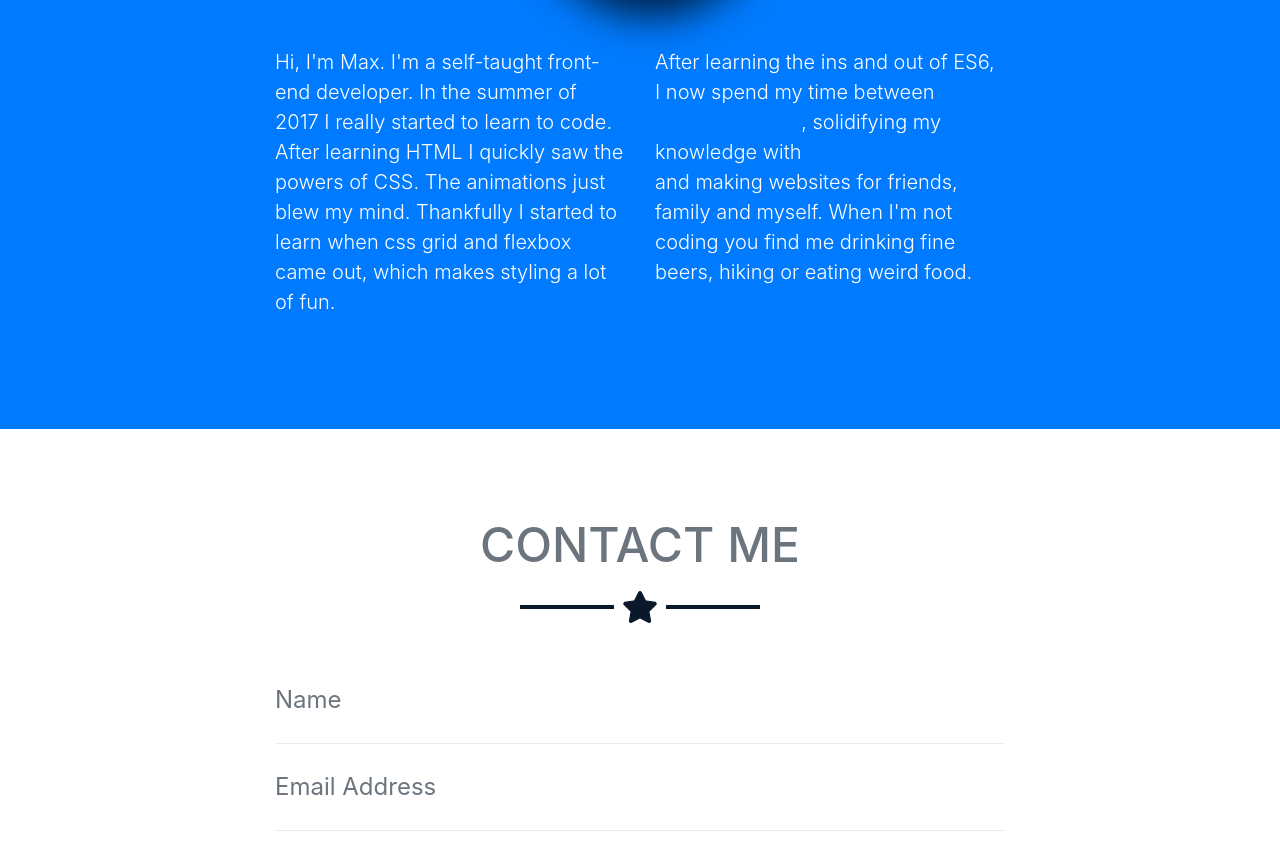
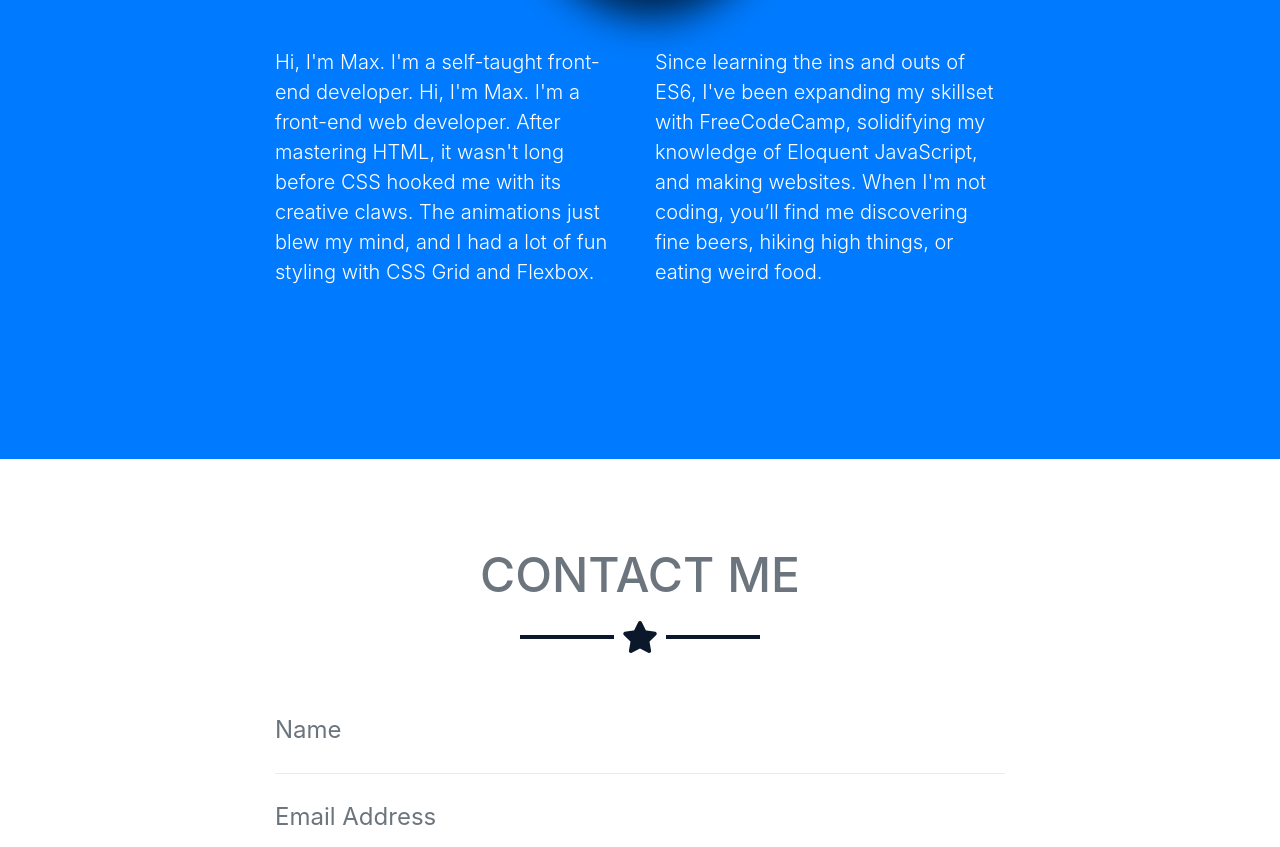
Before and after one commit to KapiteinKattenkwaad/startbootstrap-freelancer-gh-pages, a website with bundled scripts: page index.html in a window 1280 px wide. Shown: the part 2218-3065 px from the top of the page. Built offline with nearby package versions, Linux system fonts and the light colour scheme.

Commit message:
favicon + about me section update

```diff
--- a/index.html
+++ b/index.html
@@ -7,6 +7,8 @@
     <meta name="viewport" content="width=device-width, initial-scale=1, shrink-to-fit=no">
     <meta name="description" content="">
     <meta name="author" content="">
+    <link rel="icon" type="image/png" sizes="32x32" href="img/favicon.png">
+    <link rel="icon" type="image/png" sizes="16x16" href="img/favicon.png">
 
     <title>Max Stouten - Web Developer</title>
 
@@ -144,10 +146,18 @@
         <img class="img-fluid d-block mx-auto profile-pic" src="img/profile.png" alt="profile picture">
         <div class="row">
           <div class="col-lg-4 ml-auto">
-              <p class="lead">Hi, I'm Max. I'm a self-taught front-end developer. In the summer of 2017 I really started to learn to code. After learning HTML I quickly saw the powers of CSS. The animations just blew my mind. Thankfully I started to learn when css grid and flexbox came out, which makes styling a lot of fun. </p>
+              <p class="lead">Hi, I'm Max. I'm a self-taught front-end developer.
+                  Hi, I'm Max. I'm a front-end web developer.
+                  After mastering HTML, it wasn't long before CSS hooked me with its creative claws.
+                  The animations just blew my mind, and I had a lot of fun styling with CSS Grid and Flexbox.
+                   </p>
           </div>
           <div class="col-lg-4 mr-auto">
-            <p class="lead">After learning the ins and out of ES6, I now spend my time between <a href="https://freecodecamp.org" target="_blank">FreeCodeCamp</a>, solidifying my knowledge with <a href="http://eloquentjavascript.net/" target="_blank">Eloquent Javascript</a> and making websites for friends, family and myself. When I'm not coding you find me drinking fine beers, hiking or eating weird food. </p>
+            <p class="lead">Since learning the ins and outs of ES6, I've been expanding my skillset with FreeCodeCamp,
+                solidifying my knowledge of Eloquent JavaScript, and making websites.
+              When I'm not coding, you’ll find me discovering fine beers, hiking high things,
+              or eating weird food. <a href="#contact"> Drop me a line if you’d like to hear more about any of the above! </a>
+               </p>
           </div>
         </div>
       </div>
@@ -267,8 +277,9 @@
               <h2 class="text-secondary text-uppercase mb-0">Hijswerken Stijn</h2>
               <hr class="star-dark mb-5">
               <img class="img-fluid mb-5" src="img/portfolio/hijswerken.webp" alt="hijswerken stijn portfolio">
-              <p class="mb-5">This is a website for a starting crane business. Made with Wordpress with custom styling.
-                I also did the copywriting. <p> <a class="btn btn-info btn-lg rounded-pill" href="http://www.hijswerkenstijn.be"> Website </a> </p>
+              <p class="mb-5">I made this website for a small crane-rental business.
+                The site was built using Wordpress featuring custom styling,
+                and I also provided copywriting services. <p> <a class="btn btn-info btn-lg rounded-pill" href="http://www.hijswerkenstijn.be"> Website </a> </p>
               <a class="btn btn-primary btn-lg rounded-pill portfolio-modal-dismiss" href="#">
                 <i class="fa fa-close"></i>
                 Close Project</a>
```
Also changed, not shown: img/favicon.png (added).
